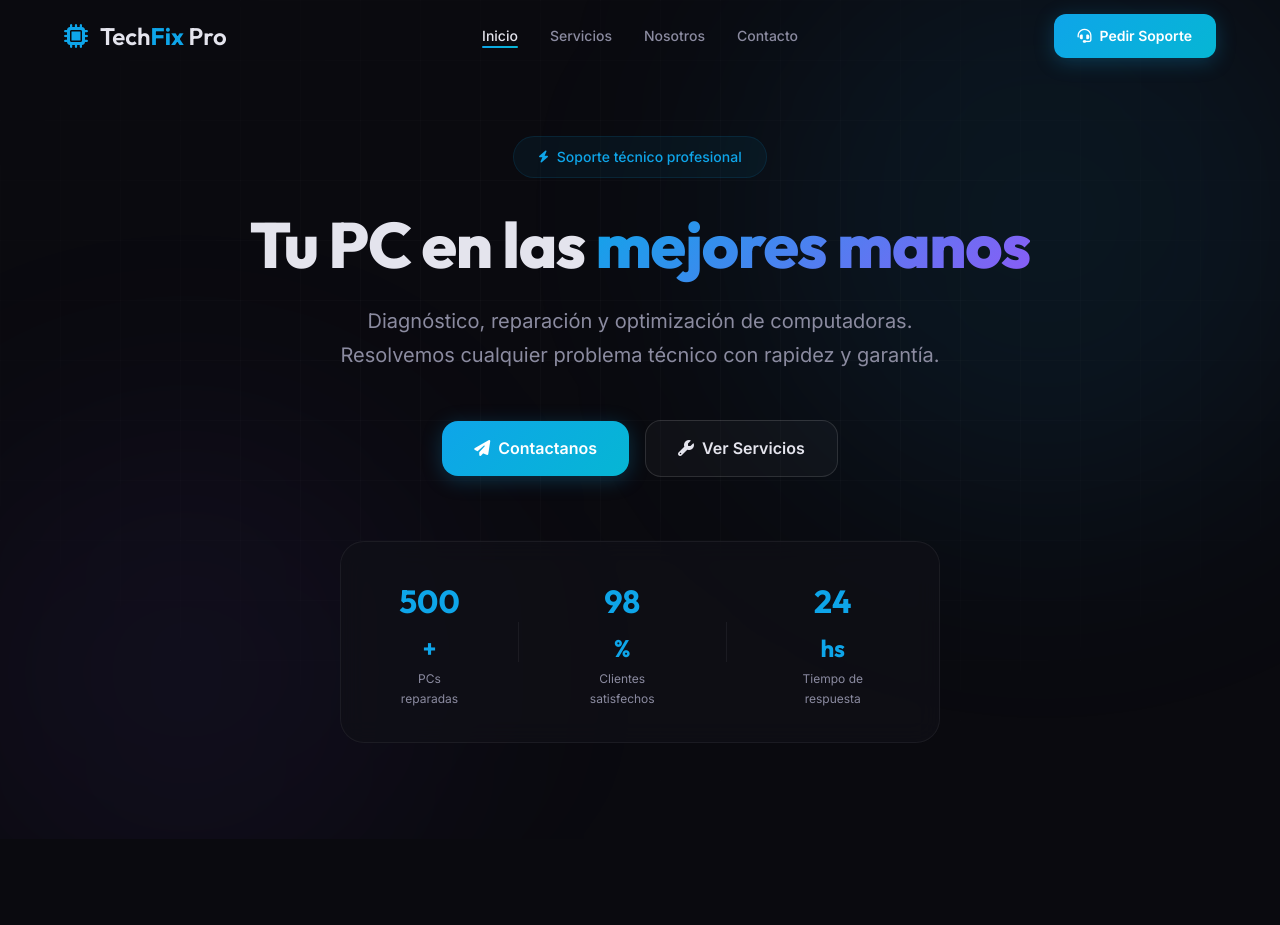
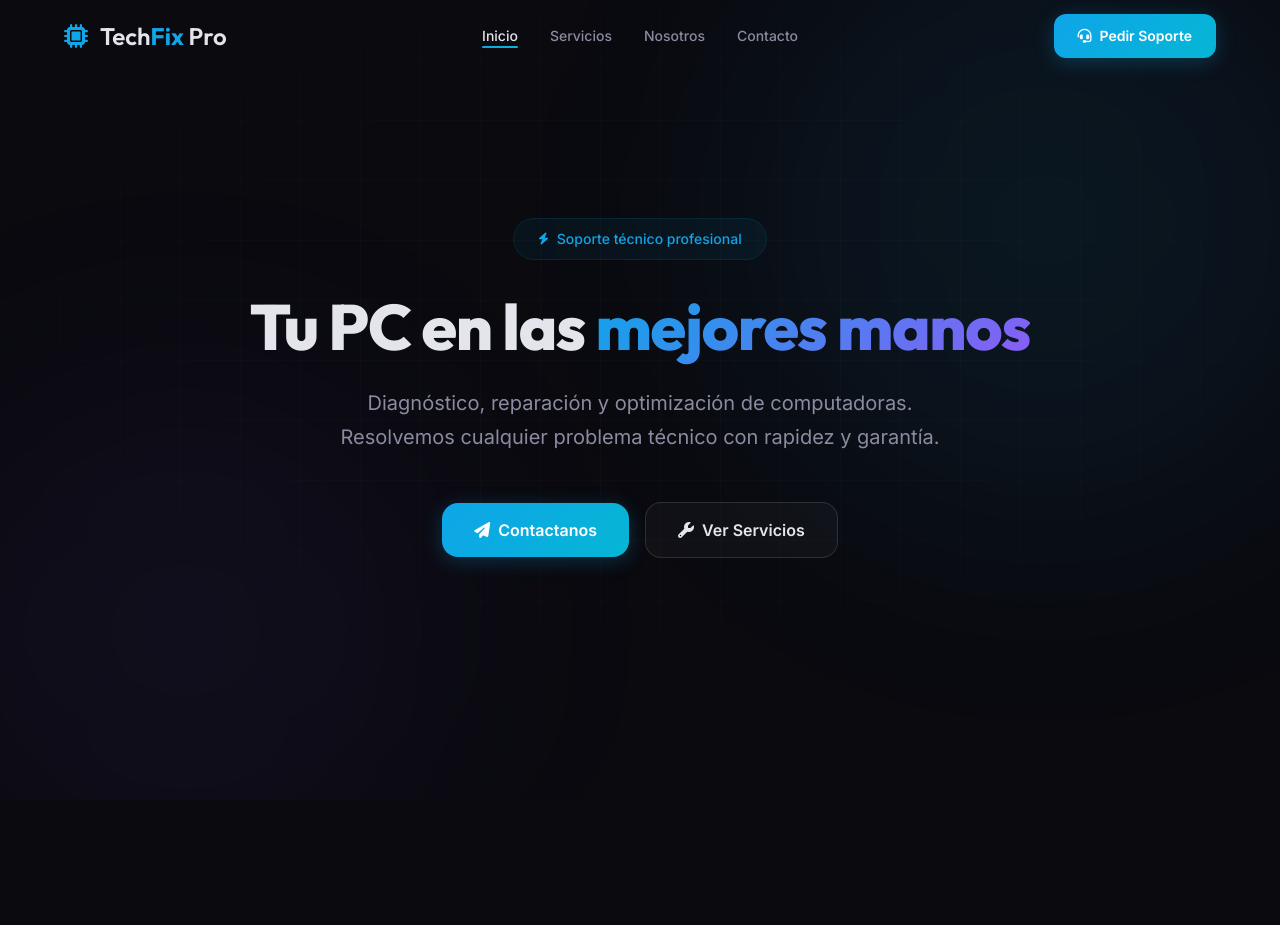
Before and after one commit to fabricaricato/pc-support-web, a website built with Vite: page index.html in a window 1280 px wide. Shown: the top 925 px of the page. Built offline with nearby package versions, Linux system fonts and the light colour scheme.

Commit message:
stats removed from hero

```diff
--- a/index.html
+++ b/index.html
@@ -59,22 +59,7 @@
           <i class="fa-solid fa-wrench"></i> Ver Servicios
         </a>
       </div>
-      <div class="hero__stats animate-on-scroll">
-        <div class="hero__stat">
-          <span class="hero__stat-number" data-count="500">0</span><span>+</span>
-          <span class="hero__stat-label">PCs reparadas</span>
-        </div>
-        <div class="hero__stat-divider"></div>
-        <div class="hero__stat">
-          <span class="hero__stat-number" data-count="98">0</span><span>%</span>
-          <span class="hero__stat-label">Clientes satisfechos</span>
-        </div>
-        <div class="hero__stat-divider"></div>
-        <div class="hero__stat">
-          <span class="hero__stat-number" data-count="24">0</span><span>hs</span>
-          <span class="hero__stat-label">Tiempo de respuesta</span>
-        </div>
-      </div>
+
     </div>
   </section>
 
```
